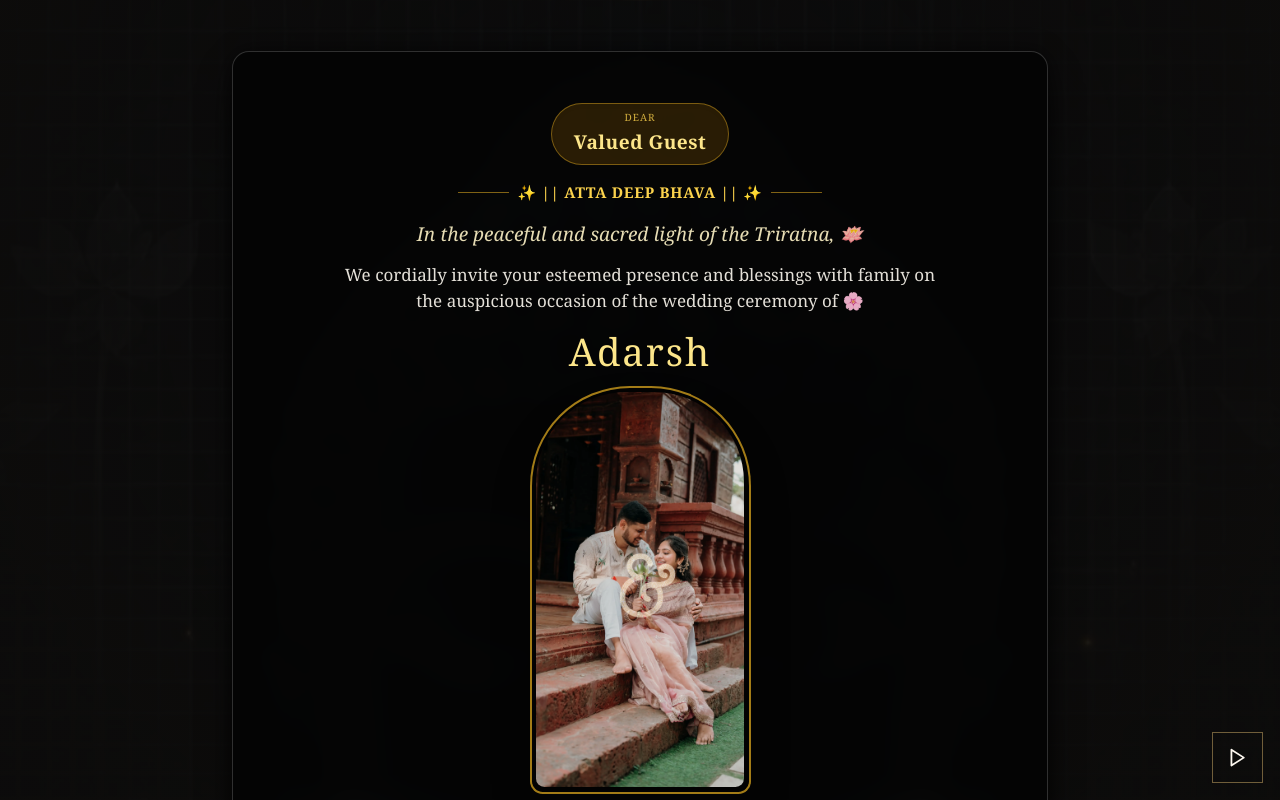
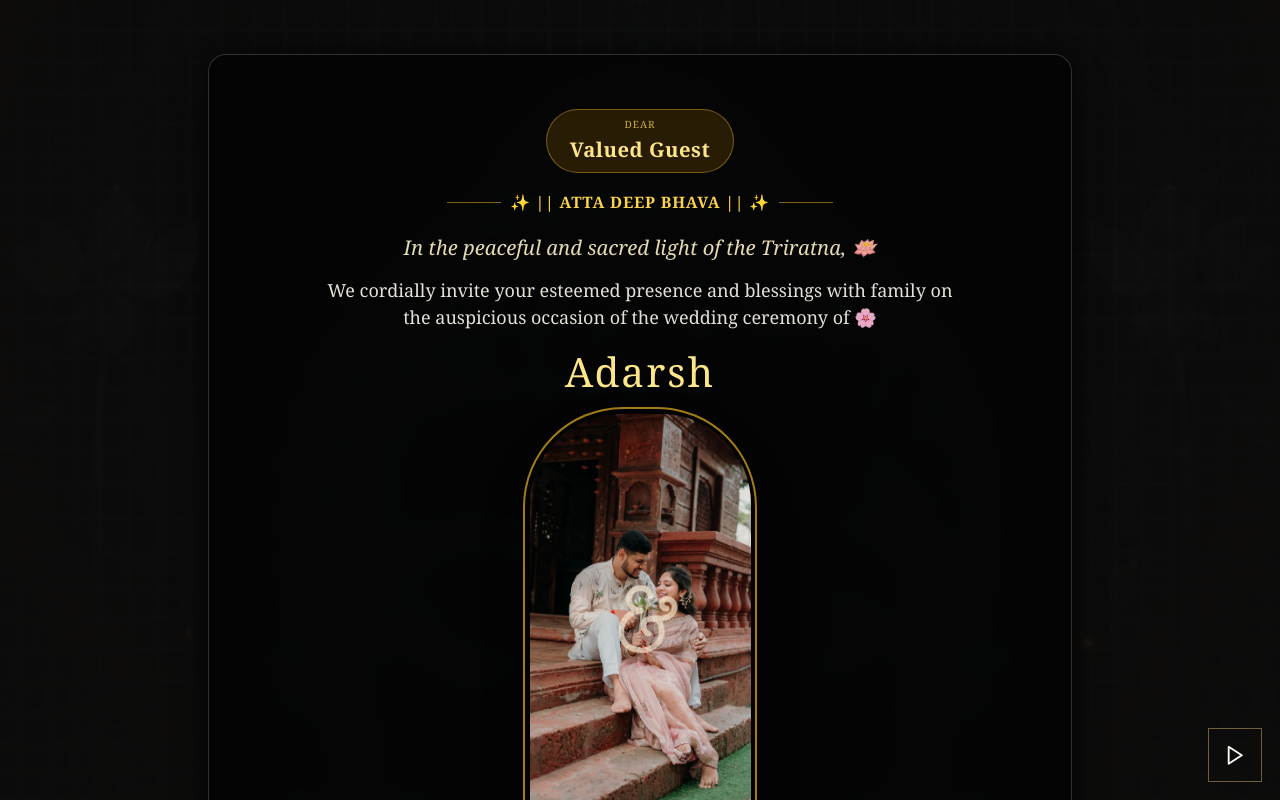
Before and after one commit to Adoniskingx/AD, a React (Vite) app in the folder adarsh-divyansha-wedding/: page / in a window 1280 px wide. Shown: the top 800 px of the page. Built offline with nearby package versions, Linux system fonts and the light colour scheme.

Commit message:
Increase font size from 17px to 18px

```diff
--- a/adarsh-divyansha-wedding/src/index.css
+++ b/adarsh-divyansha-wedding/src/index.css
@@ -5,7 +5,7 @@
 @layer base {
   html, body {
     @apply bg-[#0D0C0B] text-[#FDF8F0] antialiased selection:bg-amber-200 selection:text-amber-900 min-h-screen m-0 p-0 overflow-x-hidden;
-    font-size: 17px; /* Increased by +1 from 16px */
+    font-size: 18px; /* Increased by +2 total from original 16px */
     font-family: ui-serif, Georgia, Cambria, "Times New Roman", Times, serif;
   }
 }
```
